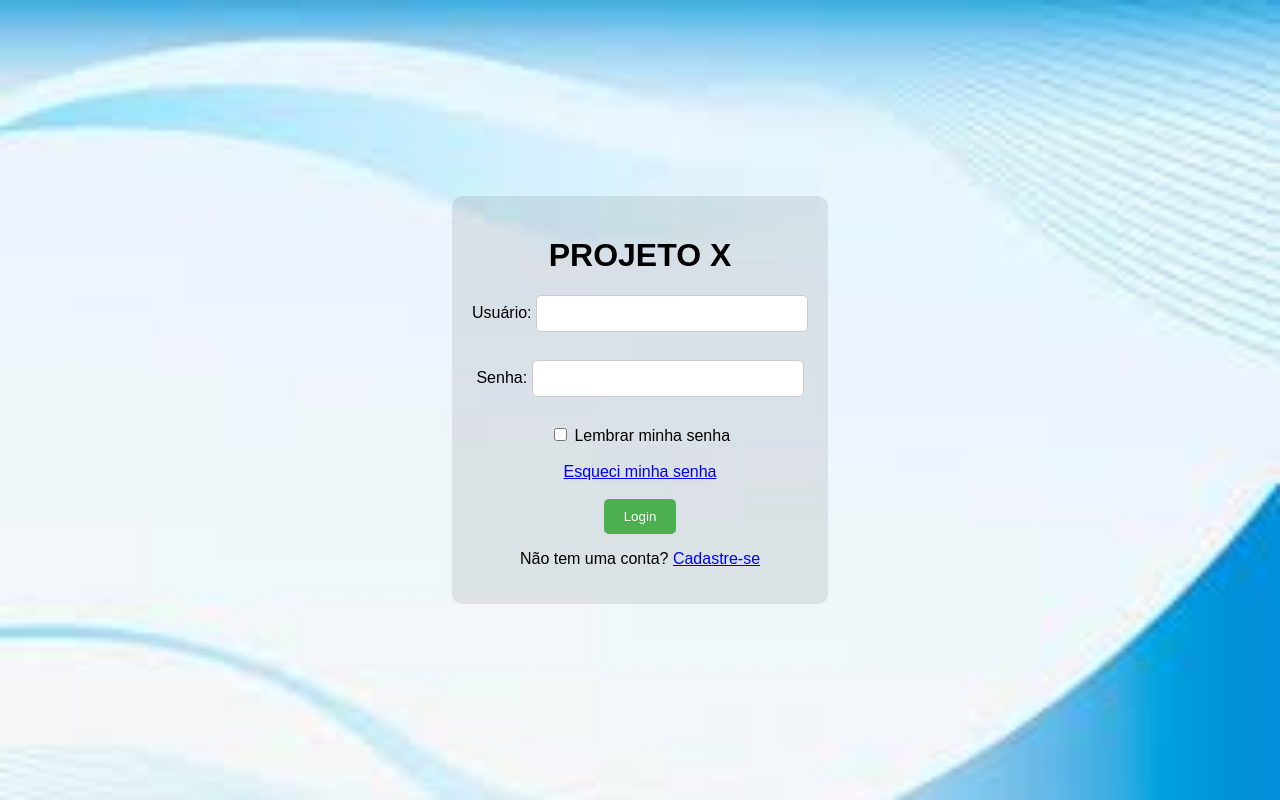
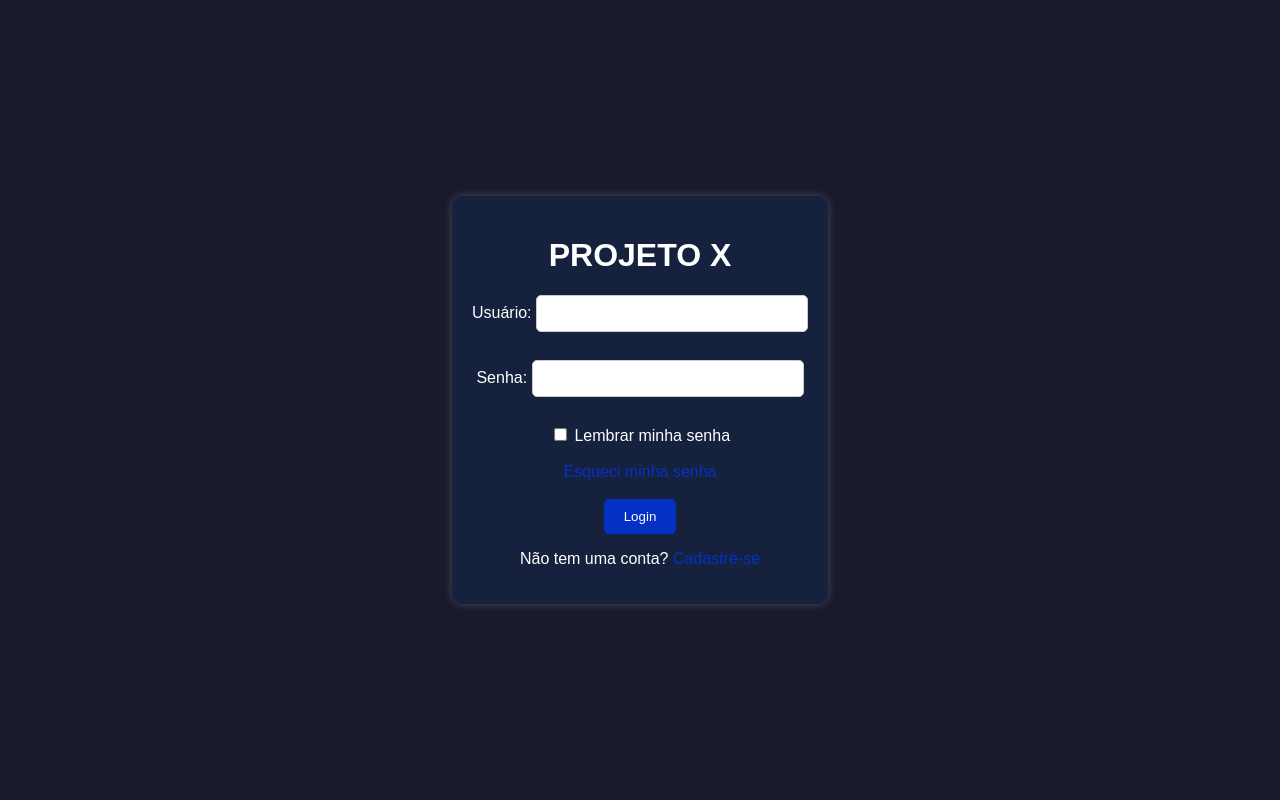
Before and after one commit to THEUZSN/ProjetoX, a PHP site: page /Html/Login/Login.html in a window 1280 px wide. Run offline with PHP 8.4, Linux system fonts and the light colour scheme.

Commit message:
login.css

```diff
--- a/Css/login.css
+++ b/Css/login.css
@@ -1,5 +1,5 @@
 body {
-    background-image: url('../Img/back.jpeg');
+    background-color: #1A1A2E;
     background-size: cover;
     font-family: sans-serif;
     display: flex;
@@ -7,18 +7,25 @@ body {
     align-items: center;
     min-height: 100vh;
     margin: 0;
+    color: white;
   }
 
   .container {
-    background-color: rgba(71, 71, 71, 0.116); /* Fundo translúcido */
+    background-color: #16213E;
     padding: 20px;
     border-radius: 10px;
     box-shadow: 0 0 10px rgba(255, 255, 255, 0.2);
   }
 
-  .login-form {
+  .login-form  {
     text-align: center;
   }
+    & a {
+      color: #0431c4;
+      text-decoration: none;
+    }
+
+
 
   .login-form input[type="text"],
   .login-form input[type="password"] {
@@ -30,7 +37,7 @@ body {
   }
 
   .login-form input[type="submit"] {
-    background-color: #4CAF50;
+    background-color: #0431c4;
     color: white;
     padding: 10px 20px;
     border: none;
```
